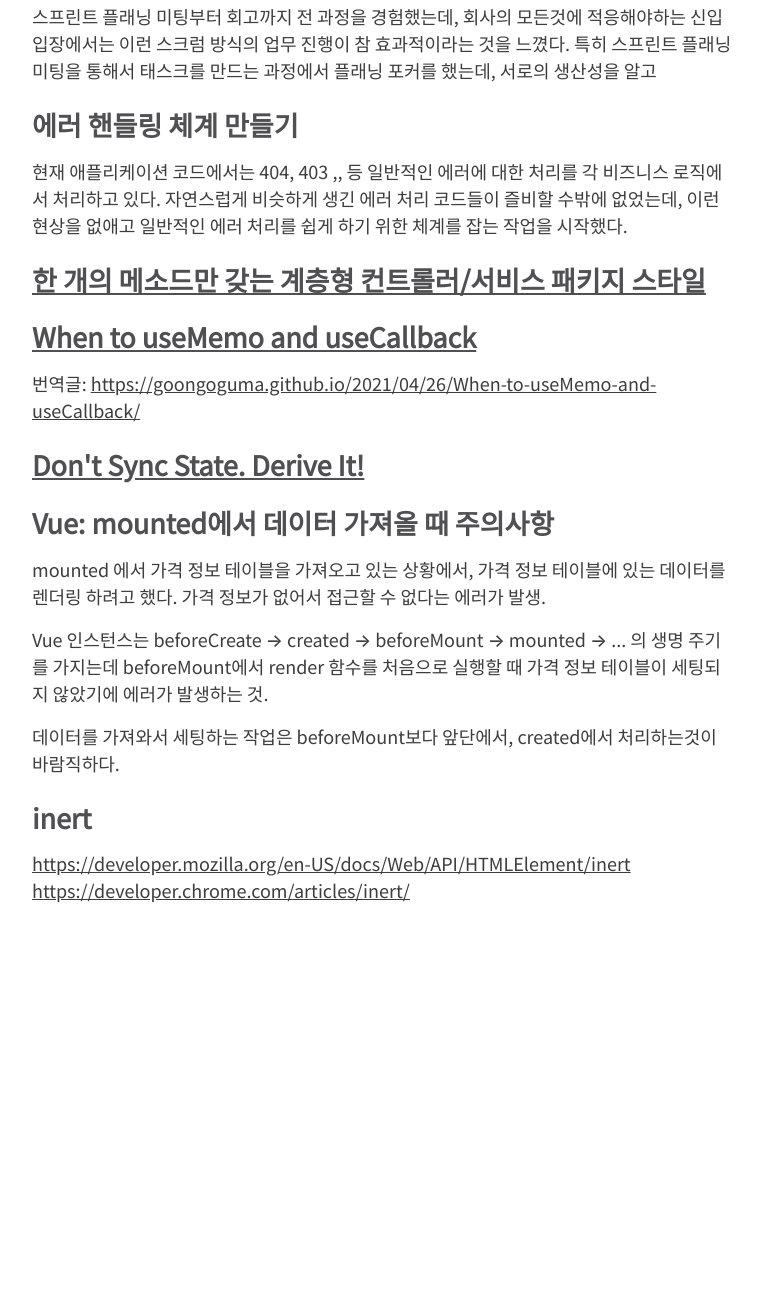
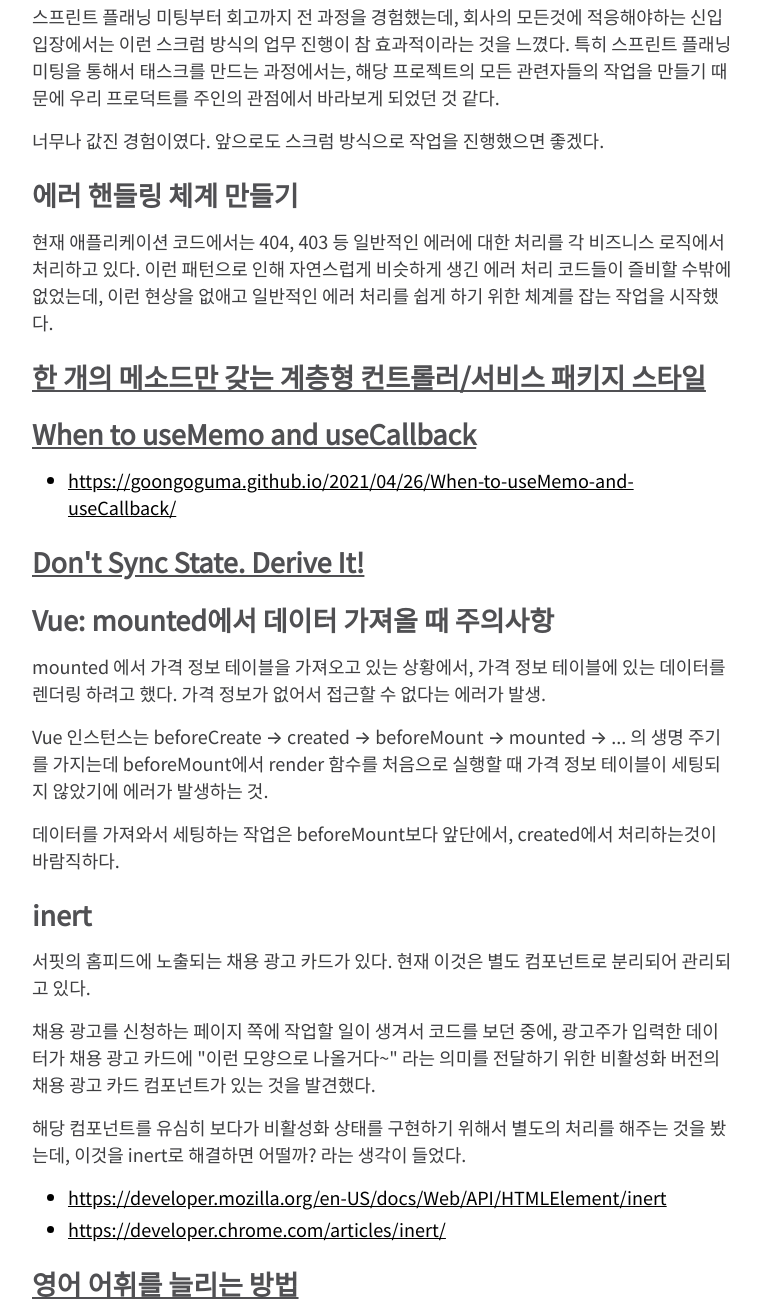
Before and after one commit to jodnddus/blog, a Gatsby site: page /202206-record/ in a window 1280 px wide. Shown: the part 216-1523 px from the top of the page, without its empty margins (258-1019 px from the left). Before the commit the page ends 1200 px from the top, so only its background shows below. Built offline with nearby package versions, Linux system fonts and the light colour scheme; Gatsby itself is replaced by a stand-in of ours.

Commit message:
202206 기록 내용 추가

```diff
--- a/posts/202206-record.md
+++ b/posts/202206-record.md
@@ -9,16 +9,21 @@ categories: []
 
 개발자 커리어 처음으로 스프린트를 이용해서 작업을 진행해 보았다.
 
-스프린트 플래닝 미팅부터 회고까지 전 과정을 경험했는데, 회사의 모든것에 적응해야하는 신입 입장에서는 이런 스크럼 방식의 업무 진행이 참 효과적이라는 것을 느꼈다. 특히 스프린트 플래닝 미팅을 통해서 태스크를 만드는 과정에서 플래닝 포커를 했는데, 서로의 생산성을 알고
+스프린트 플래닝 미팅부터 회고까지 전 과정을 경험했는데, 회사의 모든것에 적응해야하는 신입 입장에서는 이런 스크럼 방식의 업무 진행이 참 효과적이라는 것을 느꼈다.
+특히 스프린트 플래닝 미팅을 통해서 태스크를 만드는 과정에서는, 해당 프로젝트의 모든 관련자들의 작업을 만들기 때문에 우리 프로덕트를 주인의 관점에서 바라보게 되었던 것 같다.
+
+너무나 값진 경험이였다. 앞으로도 스크럼 방식으로 작업을 진행했으면 좋겠다.
+
 ## 에러 핸들링 체계 만들기
 
-현재 애플리케이션 코드에서는 404, 403 ,, 등 일반적인 에러에 대한 처리를 각 비즈니스 로직에서 처리하고 있다. 자연스럽게 비슷하게 생긴 에러 처리 코드들이 즐비할 수밖에 없었는데, 이런 현상을 없애고 일반적인 에러 처리를 쉽게 하기 위한 체계를 잡는 작업을 시작했다.
+현재 애플리케이션 코드에서는 404, 403 등 일반적인 에러에 대한 처리를 각 비즈니스 로직에서 처리하고 있다.
+이런 패턴으로 인해 자연스럽게 비슷하게 생긴 에러 처리 코드들이 즐비할 수밖에 없었는데, 이런 현상을 없애고 일반적인 에러 처리를 쉽게 하기 위한 체계를 잡는 작업을 시작했다.
 
 ## [한 개의 메소드만 갖는 계층형 컨트롤러/서비스 패키지 스타일](https://johngrib.github.io/wiki/article/hierarchical-controller-package-structure/)
 
 ## [When to useMemo and useCallback](https://kentcdodds.com/blog/usememo-and-usecallback)
 
-번역글: https://goongoguma.github.io/2021/04/26/When-to-useMemo-and-useCallback/
+* https://goongoguma.github.io/2021/04/26/When-to-useMemo-and-useCallback/
 
 ## [Don't Sync State. Derive It!](https://kentcdodds.com/blog/dont-sync-state-derive-it)
 
@@ -32,5 +37,13 @@ Vue 인스턴스는 beforeCreate → created → beforeMount → mounted → ...
 
 ## inert
 
-https://developer.mozilla.org/en-US/docs/Web/API/HTMLElement/inert
-https://developer.chrome.com/articles/inert/
+서핏의 홈피드에 노출되는 채용 광고 카드가 있다. 현재 이것은 별도 컴포넌트로 분리되어 관리되고 있다.
+
+채용 광고를 신청하는 페이지 쪽에 작업할 일이 생겨서 코드를 보던 중에, 광고주가 입력한 데이터가 채용 광고 카드에 "이런 모양으로 나올거다~" 라는 의미를 전달하기 위한 비활성화 버전의 채용 광고 카드 컴포넌트가 있는 것을 발견했다.
+
+해당 컴포넌트를 유심히 보다가 비활성화 상태를 구현하기 위해서 별도의 처리를 해주는 것을 봤는데, 이것을 inert로 해결하면 어떨까? 라는 생각이 들었다.
+
+* https://developer.mozilla.org/en-US/docs/Web/API/HTMLElement/inert
+* https://developer.chrome.com/articles/inert/
+
+## [영어 어휘를 늘리는 방법](https://medium.com/the-best-way-to-learn-a-new-language/%EC%98%81%EC%96%B4-english-%EC%96%B4%ED%9C%98%EB%A5%BC-%EB%8A%98%EB%A6%AC%EB%8A%94-%EB%B0%A9%EB%B2%95-2b0a731acc77)
```
